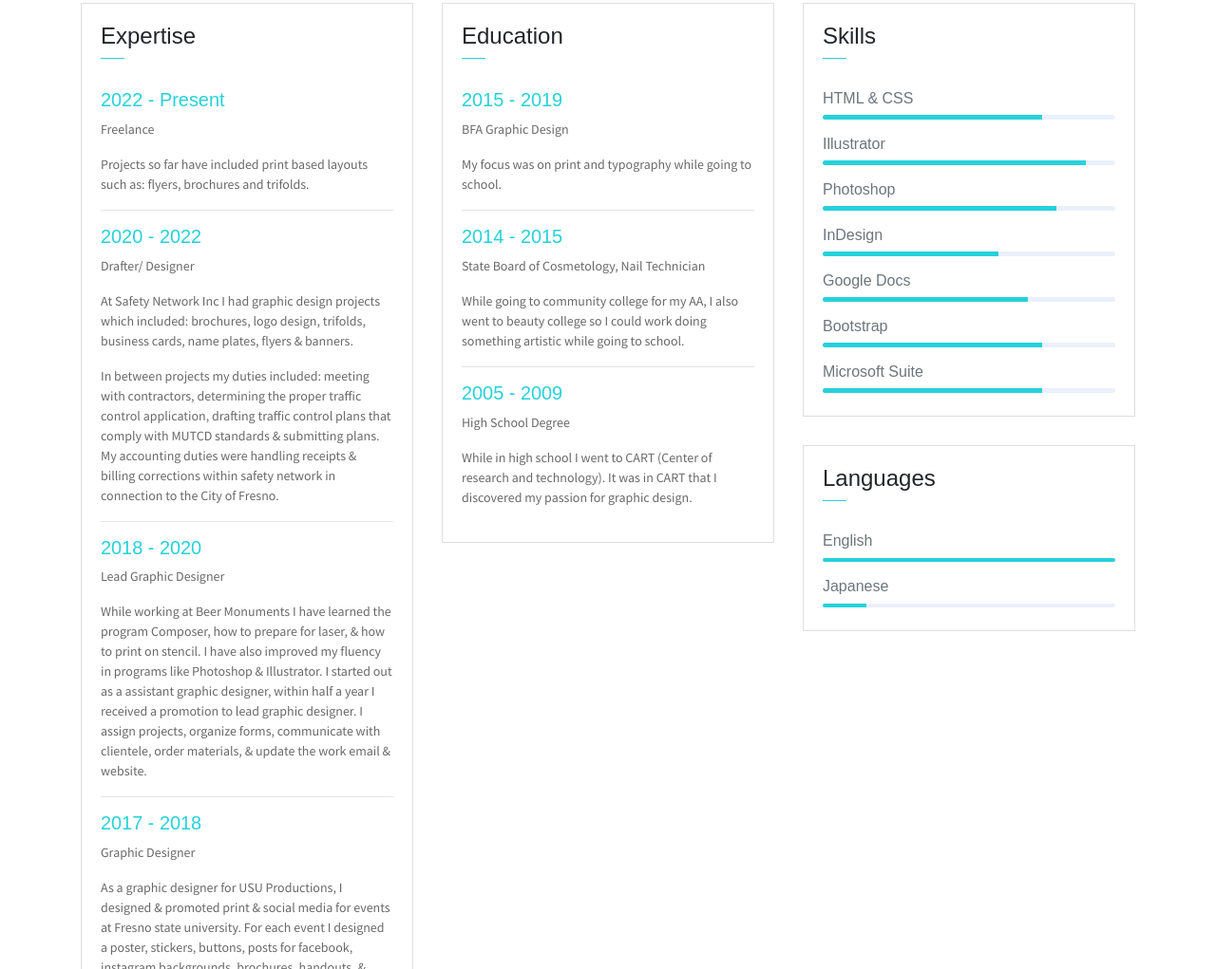
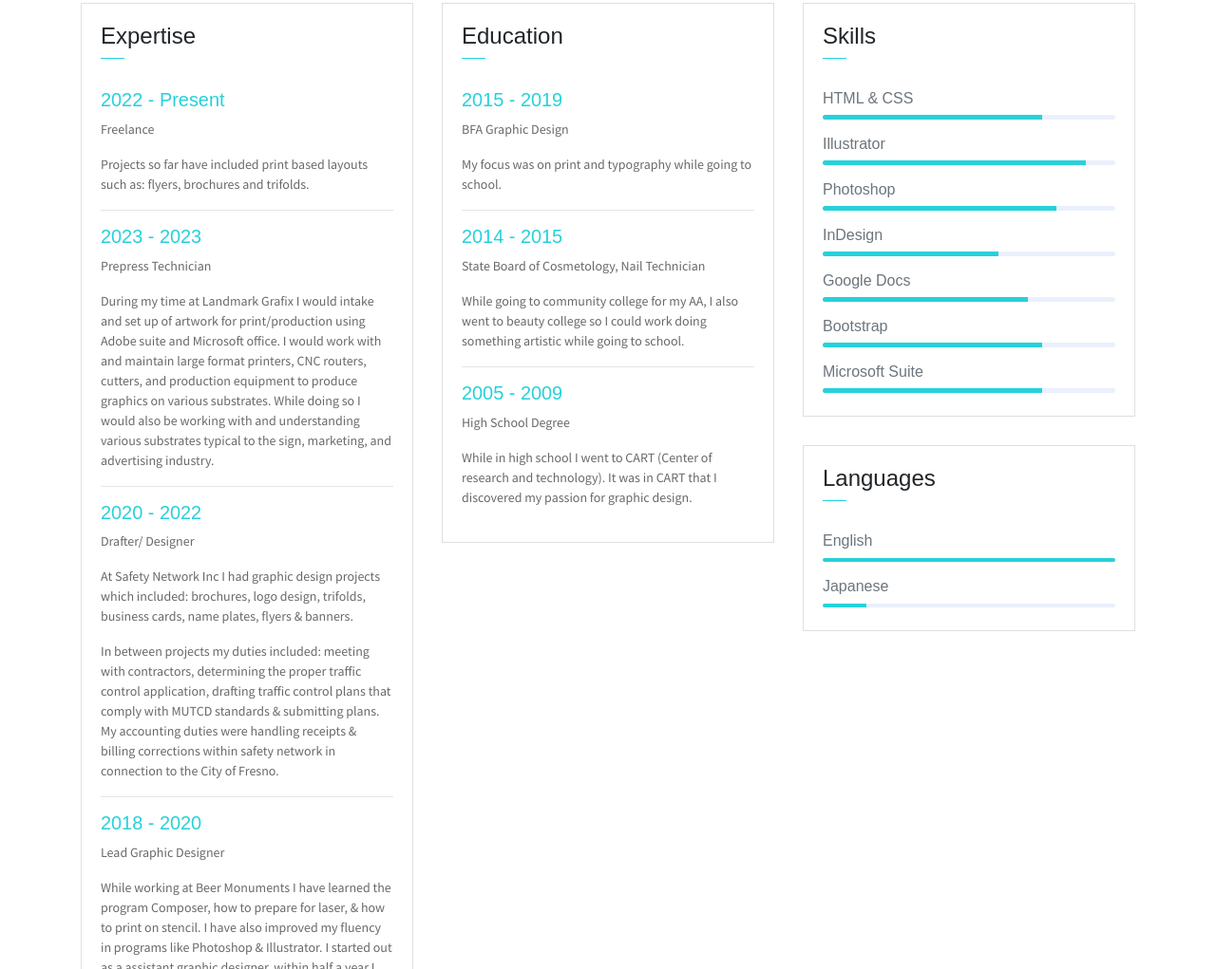
Before and after one commit to Packey01/Packey01.github.io, a website: page index.html in a window 1280 px wide. Shown: the part 1399-2420 px from the top of the page at 95% size. Drawn offline with Linux system fonts and the light colour scheme; some packages are replaced by stand-ins of ours.

Commit message:
Update index.html
Added landmark

```diff
--- a/index.html
+++ b/index.html
@@ -132,6 +132,10 @@
                             <h6 class="title text-danger">2022 - Present</h6>
                             <P>Freelance</P>
                             <P class="subtitle">Projects so far have included print based layouts such as: flyers, brochures and trifolds.</P>
+                            <hr>
+			    <h6 class="title text-danger">2023 - 2023</h6>
+                            <P>Prepress Technician</P>
+                            <P class="subtitle">During my time at Landmark Grafix I would intake and set up of artwork for print/production using Adobe suite and Microsoft office. I would work with and maintain large format printers, CNC routers, cutters, and production equipment to produce graphics on various substrates. While doing so I would also be working with and understanding various substrates typical to the sign, marketing, and advertising industry.</P>
                             <hr>
                             <h6 class="title text-danger">2020 - 2022</h6>
                             <P>Drafter/ Designer</P>
```
